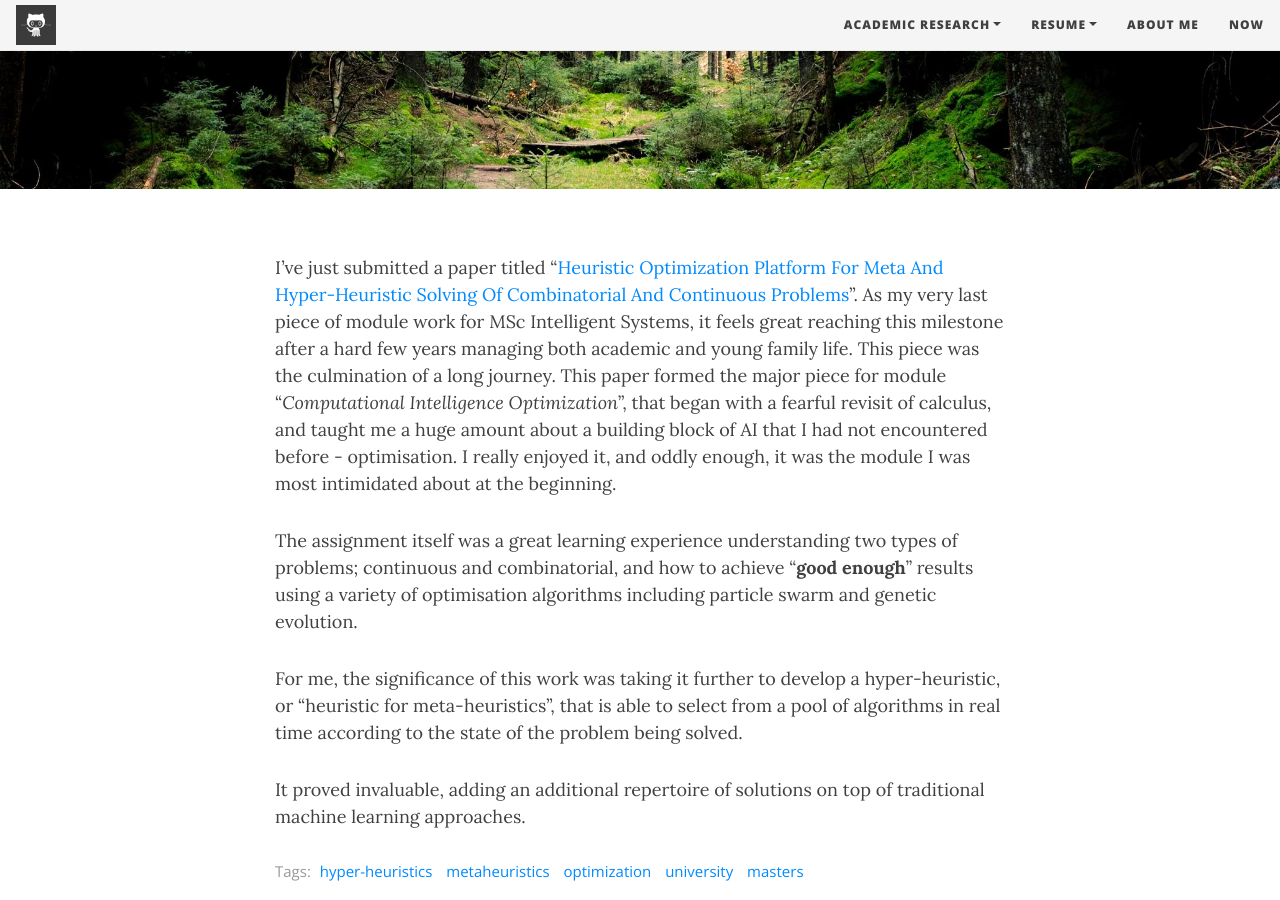
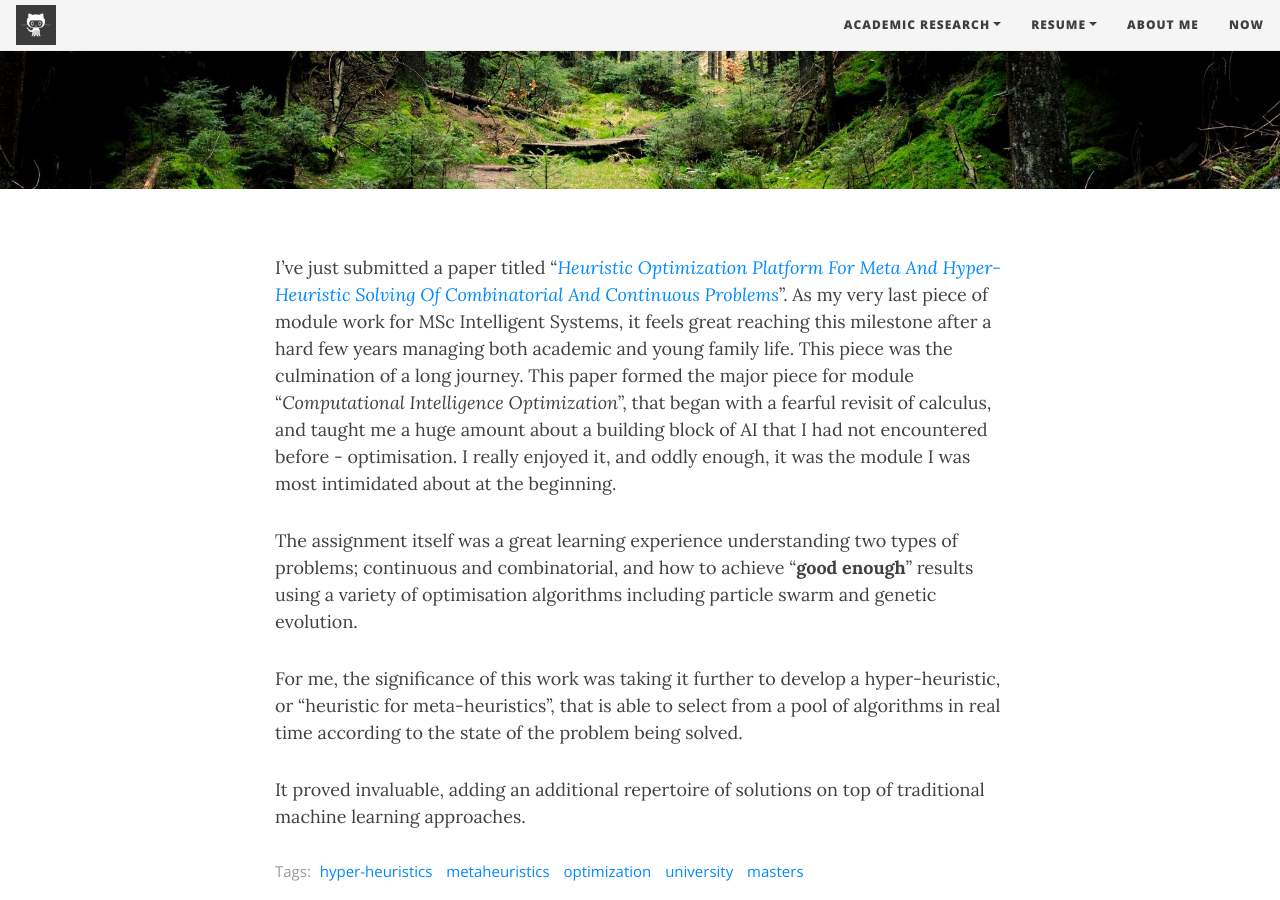
Before and after one commit to corticalstack/corticalstack.github.io, a Jekyll site: the page built from _posts/2020-05-21-hop.md, in a window 1280 px wide and 900 px high, scrolled down 399 px. Built offline with Jekyll 4.4.1, drawn with Linux system fonts in a browser that asks for light colours; nearby versions of some CDN libraries.

Commit message:
Initial wip

```diff
--- a/_posts/2020-05-21-hop.md
+++ b/_posts/2020-05-21-hop.md
@@ -6,7 +6,7 @@
 tags: [hyper-heuristics, metaheuristics, optimization, university, masters, ]
 ---
 
-I've just submitted a paper titled "[Heuristic Optimization Platform For Meta And Hyper-Heuristic Solving Of Combinatorial And Continuous Problems](https://docs.google.com/viewer?url=https://github.com/corticalstack/corticalstack.github.io/raw/master/docs/cio/Heuristic Optimization Platform.pdf)".
+I've just submitted a paper titled "[*Heuristic Optimization Platform For Meta And Hyper-Heuristic Solving Of Combinatorial And Continuous Problems*](https://docs.google.com/viewer?url=https://github.com/corticalstack/corticalstack.github.io/raw/master/docs/cio/Heuristic Optimization Platform.pdf)".
 As my very last piece of module work for MSc Intelligent Systems, it feels great reaching this milestone after a hard few
 years managing both academic and young family life. This piece was the culmination of a long journey. This paper formed
  the major piece for module "*Computational Intelligence Optimization*", that began with a fearful revisit of calculus,
```
